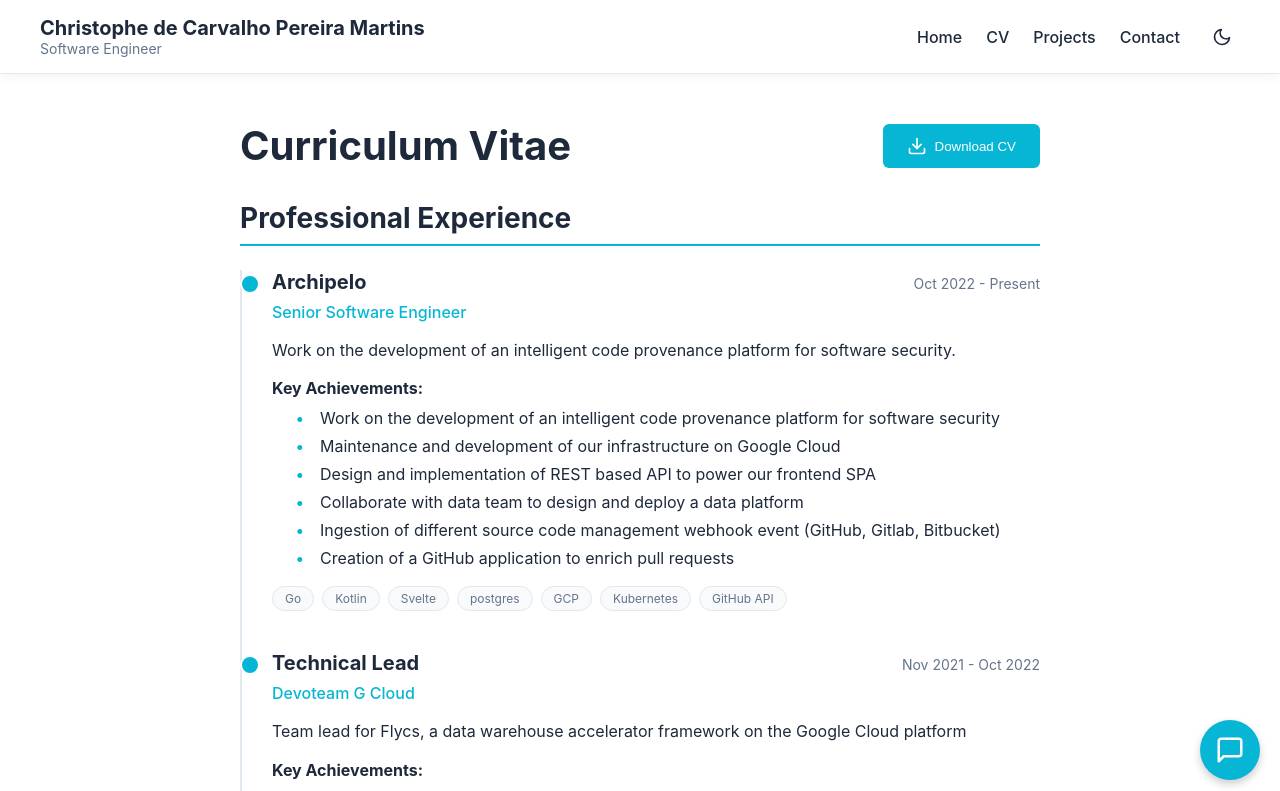
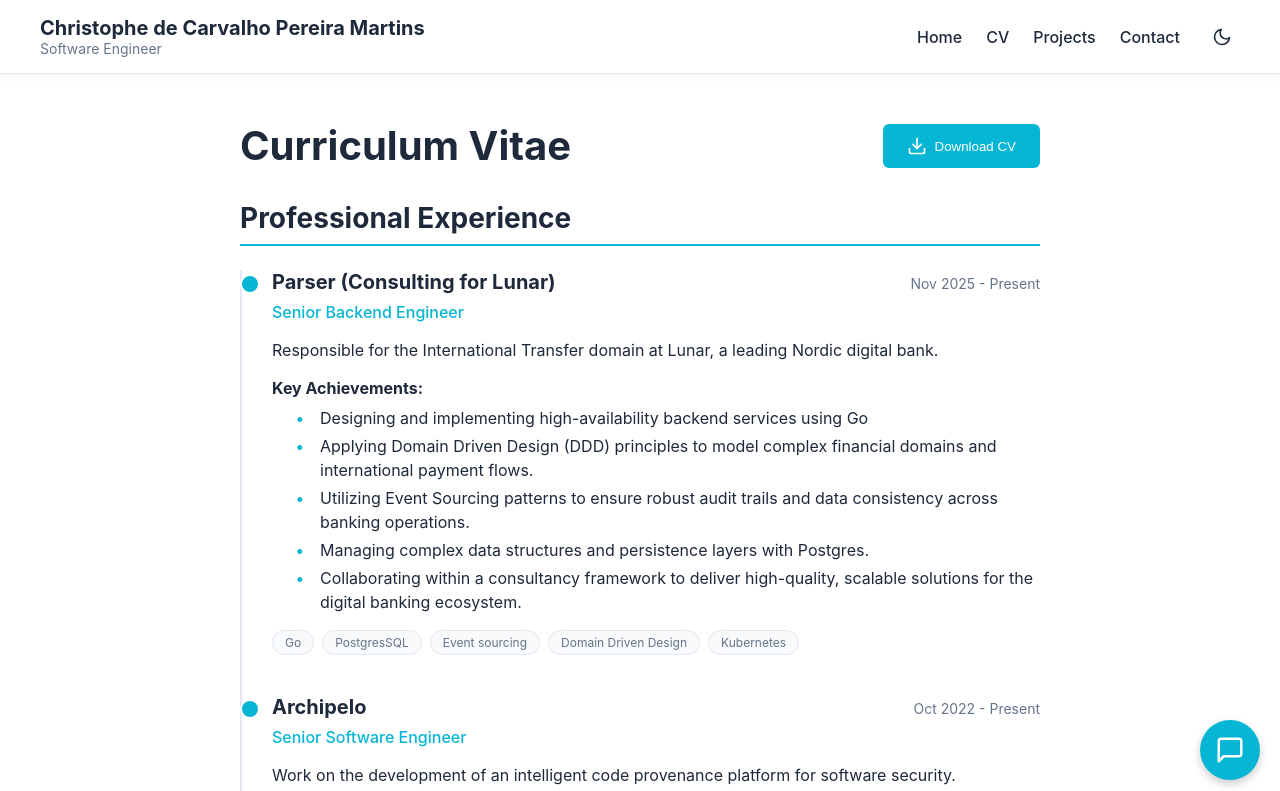
Before and after one commit to zaibon/cdcpm.dev, a SvelteKit app: page /resume in a window 1280 px wide. Shown: the top 791 px of the page. Built offline with nearby package versions, Linux system fonts and the light colour scheme.

Commit message:
add parser experience to cv

```diff
--- a/src/routes/resume/+page.svelte
+++ b/src/routes/resume/+page.svelte
@@ -1,5 +1,19 @@
 <script>
 	const experiences = $state([
+		{
+			title: 'Parser (Consulting for Lunar)',
+			company: 'Senior Backend Engineer',
+			period: 'Nov 2025 - Present',
+			description: 'Responsible for the International Transfer domain at Lunar, a leading Nordic digital bank.',
+			achievements: [
+				'Designing and implementing high-availability backend services using Go',
+				'Applying Domain Driven Design (DDD) principles to model complex financial domains and international payment flows.',
+				'Utilizing Event Sourcing patterns to ensure robust audit trails and data consistency across banking operations.',
+				'Managing complex data structures and persistence layers with Postgres.',
+				'Collaborating within a consultancy framework to deliver high-quality, scalable solutions for the digital banking ecosystem.'
+			],
+			technologies: ['Go', 'PostgresSQL', 'Event sourcing', 'Domain Driven Design', 'Kubernetes']
+		},
 		{
 			title: 'Archipelo',
 			company: 'Senior Software Engineer',
@@ -13,7 +27,7 @@
 				'Ingestion of different source code management webhook event (GitHub, Gitlab, Bitbucket)',
 				'Creation of a GitHub application to enrich pull requests'
 			],
-			technologies: ['Go', 'Kotlin', 'Svelte', 'postgres', 'GCP', 'Kubernetes', 'GitHub API']
+			technologies: ['Go', 'Kotlin', 'Svelte', 'PostgresSQL', 'GCP', 'Kubernetes', 'GitHub API']
 		},
 		{
 			title: 'Technical Lead',
```
Also changed, not shown: 1 other file (tests, documents, lock files or other folders).
